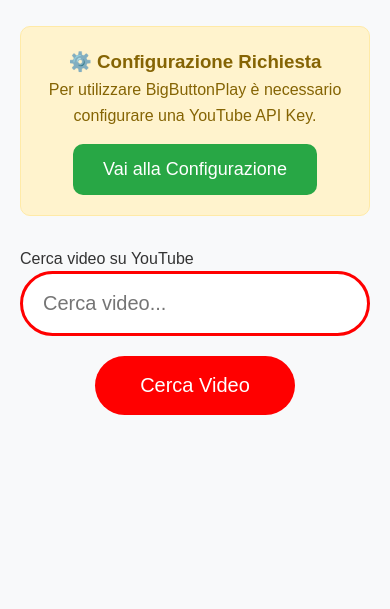
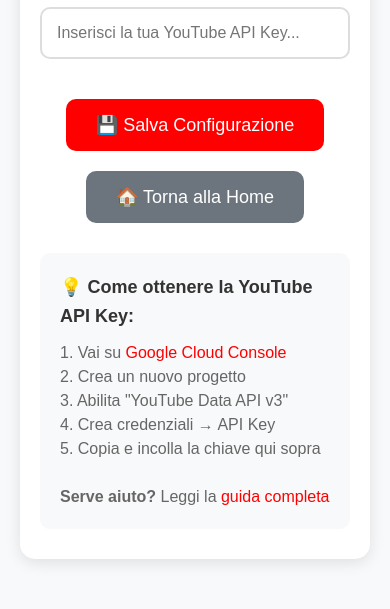
Before and after one commit to gelso/BigButtonPlay, a plain HTML site: page config.html in a window 390 px wide. Shown: the part 235-844 px from the top of the page. Drawn offline with Linux system fonts and the light colour scheme.

Commit message:
Update config file

```diff
--- a/config.html
+++ b/config.html
@@ -3,7 +3,7 @@
 <head>
     <meta charset="UTF-8">
     <meta name="viewport" content="width=device-width, initial-scale=1.0">
-    <title>Simple YouTube</title>
+    <title>BigButtonPlay - Configurazione</title>
 
     <!-- PWA Manifest -->
     <link rel="manifest" href="manifest.json">
@@ -23,223 +23,303 @@
             background-color: #f8f9fa;
             color: #333;
             line-height: 1.6;
-        }
-
-        /* Pagina di ricerca */
-        .search-page {
+            min-height: 100vh;
             display: flex;
             flex-direction: column;
             align-items: center;
             justify-content: center;
-            min-height: 100vh;
             padding: 20px;
         }
 
-        .logo {
-            font-size: 48px;
-            font-weight: bold;
-            color: #ff0000;
-            margin-bottom: 40px;
+        .config-container {
+            max-width: 600px;
+            width: 100%;
+            background: white;
+            border-radius: 15px;
+            padding: 40px;
+            box-shadow: 0 4px 15px rgba(0,0,0,0.1);
             text-align: center;
         }
 
-        .search-container {
-            width: 100%;
-            max-width: 600px;
+        .logo {
+            font-size: 36px;
+            font-weight: bold;
+            color: #ff0000;
+            margin-bottom: 20px;
+        }
+
+        .subtitle {
+            font-size: 18px;
+            color: #666;
             margin-bottom: 30px;
         }
 
-        .search-input {
+        .config-section {
+            margin-bottom: 30px;
+            text-align: left;
+        }
+
+        .config-label {
+            font-size: 18px;
+            font-weight: bold;
+            color: #333;
+            margin-bottom: 10px;
+            display: block;
+        }
+
+        .api-input {
             width: 100%;
-            padding: 20px 25px;
-            font-size: 24px;
-            border: 3px solid #ddd;
-            border-radius: 50px;
+            padding: 15px;
+            font-size: 16px;
+            border: 2px solid #ddd;
+            border-radius: 10px;
             outline: none;
             transition: border-color 0.3s;
         }
 
-        .search-input:focus {
+        .api-input:focus {
             border-color: #ff0000;
         }
 
-        .search-button {
+        .config-button {
             background-color: #ff0000;
             color: white;
             border: none;
-            padding: 20px 40px;
-            font-size: 24px;
-            border-radius: 50px;
+            padding: 18px 40px;
+            font-size: 20px;
+            border-radius: 10px;
             cursor: pointer;
-            margin-top: 20px;
+            margin: 10px;
             transition: background-color 0.3s;
             min-width: 200px;
         }
 
-        .search-button:hover {
+        .config-button:hover {
             background-color: #cc0000;
         }
 
-        .config-warning {
-            background-color: #fff3cd;
-            border: 1px solid #ffeaa7;
-            color: #856404;
-            padding: 20px;
-            border-radius: 10px;
-            margin-bottom: 30px;
-            text-align: center;
-            max-width: 600px;
+        .config-button.secondary {
+            background-color: #28a745;
         }
 
-        .config-button {
-            background-color: #28a745;
-            color: white;
-            border: none;
-            padding: 15px 30px;
-            font-size: 18px;
-            border-radius: 10px;
-            cursor: pointer;
-            margin-top: 15px;
-            transition: background-color 0.3s;
-        }
-
-        .config-button:hover {
+        .config-button.secondary:hover {
             background-color: #218838;
         }
 
-        /* Altri stili come nel tuo file originale... */
-        .search-examples {
-            max-width: 600px;
-            margin-bottom: 25px;
-            text-align: center;
+        .config-button.back {
+            background-color: #6c757d;
         }
 
-        .examples-intro {
-            font-size: 18px;
-            color: #666;
-            margin-bottom: 8px;
-            font-weight: 500;
+        .config-button.back:hover {
+            background-color: #5a6268;
         }
 
-        .examples-text {
+        .status-message {
+            padding: 15px;
+            border-radius: 10px;
+            margin: 20px 0;
             font-size: 16px;
-            color: #888;
-            font-style: italic;
-            line-height: 1.4;
+            display: none;
+        }
+
+        .status-success {
+            background-color: #d4edda;
+            color: #155724;
+            border: 1px solid #c3e6cb;
+        }
+
+        .status-error {
+            background-color: #f8d7da;
+            color: #721c24;
+            border: 1px solid #f5c6cb;
+        }
+
+        .help-section {
+            background-color: #f8f9fa;
+            padding: 20px;
+            border-radius: 10px;
+            margin-top: 20px;
+            text-align: left;
+        }
+
+        .help-title {
+            font-size: 18px;
+            font-weight: bold;
+            color: #333;
+            margin-bottom: 10px;
+        }
+
+        .help-text {
+            color: #666;
+            line-height: 1.5;
+        }
+
+        .help-link {
+            color: #ff0000;
+            text-decoration: none;
+        }
+
+        .help-link:hover {
+            text-decoration: underline;
         }
 
         @media (max-width: 768px) {
-            .search-input {
-                font-size: 20px;
-                padding: 18px 20px;
-            }
-
-            .search-button {
-                font-size: 20px;
-                padding: 18px 35px;
+            .config-container {
+                padding: 30px 20px;
             }
 
             .logo {
-                font-size: 36px;
+                font-size: 28px;
+            }
+
+            .config-button {
+                font-size: 18px;
+                padding: 15px 30px;
+                min-width: 180px;
             }
         }
     </style>
 </head>
 <body>
-    <!-- Pagina di ricerca principale -->
-    <main class="search-page" id="searchPage">
-        <header>
-            <h1 class="logo">Simple YouTube</h1>
-        </header>
+    <div class="config-container">
+        <h1 class="logo">BigButtonPlay</h1>
+        <p class="subtitle">Configurazione YouTube API</p>
 
-        <!-- Warning se non configurato -->
-        <div class="config-warning" id="configWarning" style="display: none;">
-            <h3>⚙️ Configurazione Richiesta</h3>
-            <p>Per utilizzare BigButtonPlay è necessario configurare una YouTube API Key.</p>
-            <button class="config-button" onclick="goToConfig()">
-                Vai alla Configurazione
+        <div id="configForm">
+            <div class="config-section">
+                <label for="apiKey" class="config-label">YouTube API Key:</label>
+                <input type="text"
+                       id="apiKey"
+                       class="api-input"
+                       placeholder="Inserisci la tua YouTube API Key..."
+                       autocomplete="off">
+            </div>
+
+            <div class="status-message" id="statusMessage"></div>
+
+            <button class="config-button" onclick="saveApiKey()">
+                💾 Salva Configurazione
+            </button>
+
+            <button class="config-button secondary" onclick="testAndGo()" id="goButton" style="display: none;">
+                ▶️ Apri BigButtonPlay
+            </button>
+
+            <button class="config-button back" onclick="goToHome()">
+                🏠 Torna alla Home
             </button>
         </div>
 
-        <!-- Sezione esempi -->
-        <section class="search-examples" id="searchExamples">
-            <p class="examples-intro">Esempi di ricerca:</p>
-            <div class="examples-text">
-                concerto per clarinetto • ragù della nonna
+        <div id="successView" style="display: none;">
+            <div class="status-message status-success">
+                ✅ Configurazione salvata con successo!
             </div>
-        </section>
 
-        <section class="search-container">
-            <label for="searchInput" class="sr-only">Cerca video su YouTube</label>
-            <input type="text"
-                   class="search-input"
-                   id="searchInput"
-                   placeholder="Cerca video..."
-                   autocomplete="off">
-            <div style="text-align: center;">
-                <button class="search-button"
-                        onclick="searchVideos()">
-                    Cerca Video
-                </button>
+            <button class="config-button secondary" onclick="openBigButtonPlay()">
+                ▶️ Apri BigButtonPlay
+            </button>
+
+            <button class="config-button" onclick="editConfig()">
+                ⚙️ Modifica Configurazione
+            </button>
+
+            <button class="config-button back" onclick="goToHome()">
+                🏠 Torna alla Home
+            </button>
+        </div>
+
+        <div class="help-section">
+            <div class="help-title">💡 Come ottenere la YouTube API Key:</div>
+            <div class="help-text">
+                1. Vai su <a href="https://console.cloud.google.com" target="_blank" class="help-link">Google Cloud Console</a><br>
+                2. Crea un nuovo progetto<br>
+                3. Abilita "YouTube Data API v3"<br>
+                4. Crea credenziali → API Key<br>
+                5. Copia e incolla la chiave qui sopra<br><br>
+                <strong>Serve aiuto?</strong> Leggi la <a href="https://github.com/gelso/BigButtonPlay#setup-instructions" target="_blank" class="help-link">guida completa</a>
             </div>
-        </section>
-    </main>
-
-    <!-- Le altre pagine (risultati, video) rimangono uguali al tuo codice originale -->
+        </div>
+    </div>
 
     <script>
-        // Configurazione dinamica
-        let YOUTUBE_API_KEY = '';
-        const YOUTUBE_API_URL = 'https://www.googleapis.com/youtube/v3/search';
-
-        // Verifica configurazione all'avvio
+        // Verifica se esiste già una configurazione
         window.onload = function() {
-            checkConfiguration();
-            document.getElementById('searchInput').focus();
+            const savedApiKey = localStorage.getItem('bigbuttonplay_api_key');
+            if (savedApiKey) {
+                document.getElementById('configForm').style.display = 'none';
+                document.getElementById('successView').style.display = 'block';
+            }
         };
 
-        function checkConfiguration() {
-            const savedApiKey = localStorage.getItem('bigbuttonplay_api_key');
+        function showMessage(message, type) {
+            const messageDiv = document.getElementById('statusMessage');
+            messageDiv.textContent = message;
+            messageDiv.className = `status-message status-${type}`;
+            messageDiv.style.display = 'block';
 
-            if (!savedApiKey) {
-                // Nessuna configurazione trovata
-                document.getElementById('configWarning').style.display = 'block';
-                document.getElementById('searchExamples').style.display = 'none';
-                return false;
-            }
-
-            // Configurazione trovata
-            YOUTUBE_API_KEY = savedApiKey;
-            document.getElementById('configWarning').style.display = 'none';
-            document.getElementById('searchExamples').style.display = 'block';
-            return true;
+            setTimeout(() => {
+                messageDiv.style.display = 'none';
+            }, 4000);
         }
 
-        function goToConfig() {
-            window.location.href = './config.html';
-        }
+        function saveApiKey() {
+            const apiKey = document.getElementById('apiKey').value.trim();
 
-        function searchVideos() {
-            if (!checkConfiguration()) {
-                alert('Per favore configura prima la YouTube API Key');
-                goToConfig();
+            if (!apiKey) {
+                showMessage('⚠️ Inserisci una API Key valida', 'error');
                 return;
             }
 
-            const query = document.getElementById('searchInput').value.trim();
-            if (!query) return;
+            // Validazione base formato API key
+            if (!apiKey.startsWith('AIza') || apiKey.length < 30) {
+                showMessage('⚠️ La API Key non sembra valida. Controlla il formato.', 'error');
+                return;
+            }
 
-            // Il resto del codice di ricerca rimane uguale al tuo originale
-            // Ma ora usa YOUTUBE_API_KEY dalla configurazione
-            console.log('Searching with API key:', YOUTUBE_API_KEY ? 'Found' : 'Not found');
+            // Salva nel localStorage
+            localStorage.setItem('bigbuttonplay_api_key', apiKey);
+            localStorage.setItem('bigbuttonplay_config_date', new Date().toISOString());
 
-            // ... resto della logica di ricerca ...
+            showMessage('✅ Configurazione salvata! Ora puoi usare BigButtonPlay.', 'success');
+
+            // Mostra il pulsante per andare all'app
+            document.getElementById('goButton').style.display = 'inline-block';
+
+            // Dopo 2 secondi mostra la vista successo
+            setTimeout(() => {
+                document.getElementById('configForm').style.display = 'none';
+                document.getElementById('successView').style.display = 'block';
+            }, 2000);
         }
 
-        // Event listener per Enter
-        document.getElementById('searchInput').addEventListener('keypress', function(e) {
+        function testAndGo() {
+            openBigButtonPlay();
+        }
+
+        function openBigButtonPlay() {
+            // Reindirizza alla pagina principale (selezione lingua)
+            window.location.href = './index.html';
+        }
+
+        function editConfig() {
+            document.getElementById('successView').style.display = 'none';
+            document.getElementById('configForm').style.display = 'block';
+
+            // Pre-compila con la chiave esistente
+            const savedApiKey = localStorage.getItem('bigbuttonplay_api_key');
+            if (savedApiKey) {
+                document.getElementById('apiKey').value = savedApiKey;
+            }
+        }
+
+        function goToHome() {
+            window.location.href = './index.html';
+        }
+
+        // Gestione Enter per salvare
+        document.getElementById('apiKey').addEventListener('keypress', function(e) {
             if (e.key === 'Enter') {
-                searchVideos();
+                saveApiKey();
             }
         });
     </script>
```
